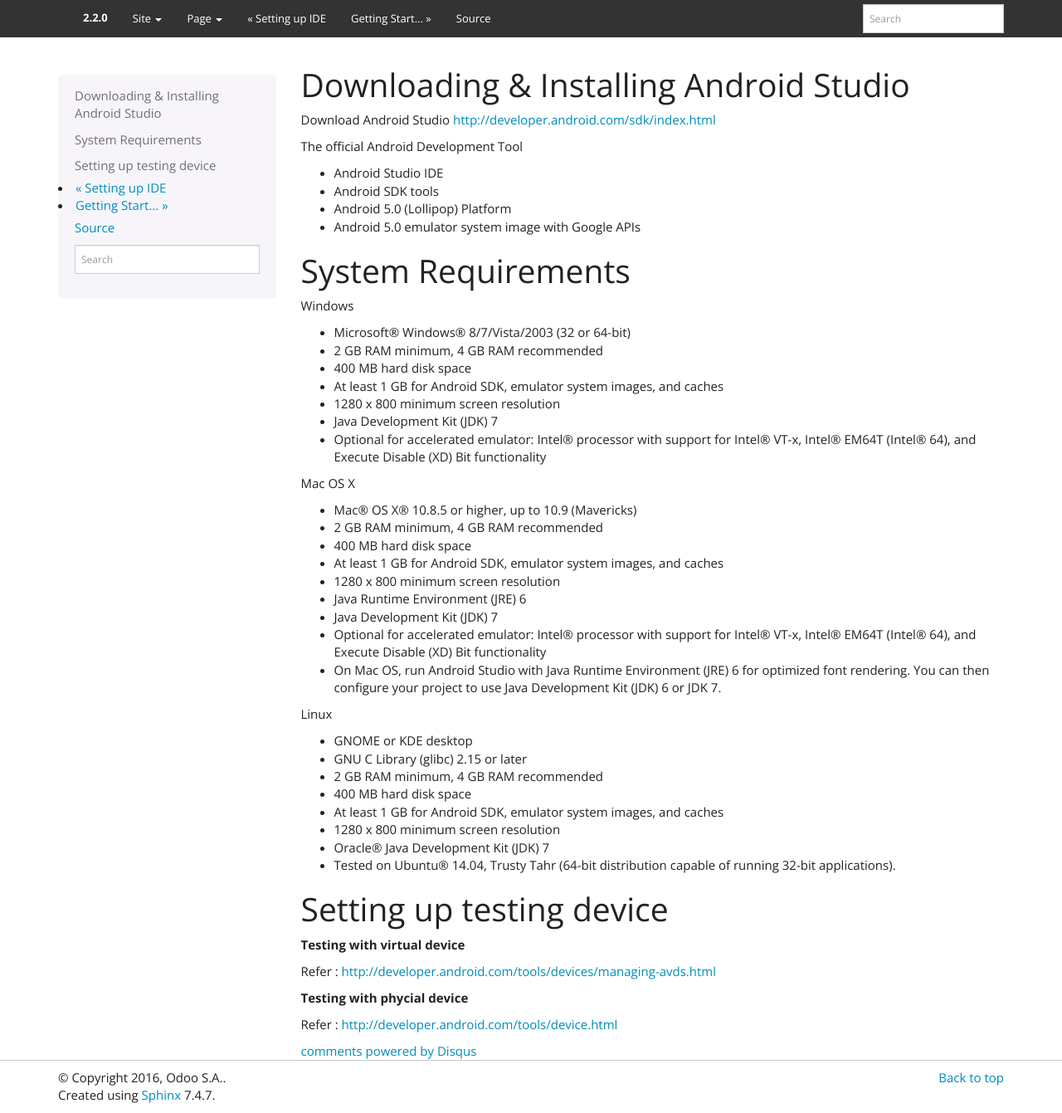
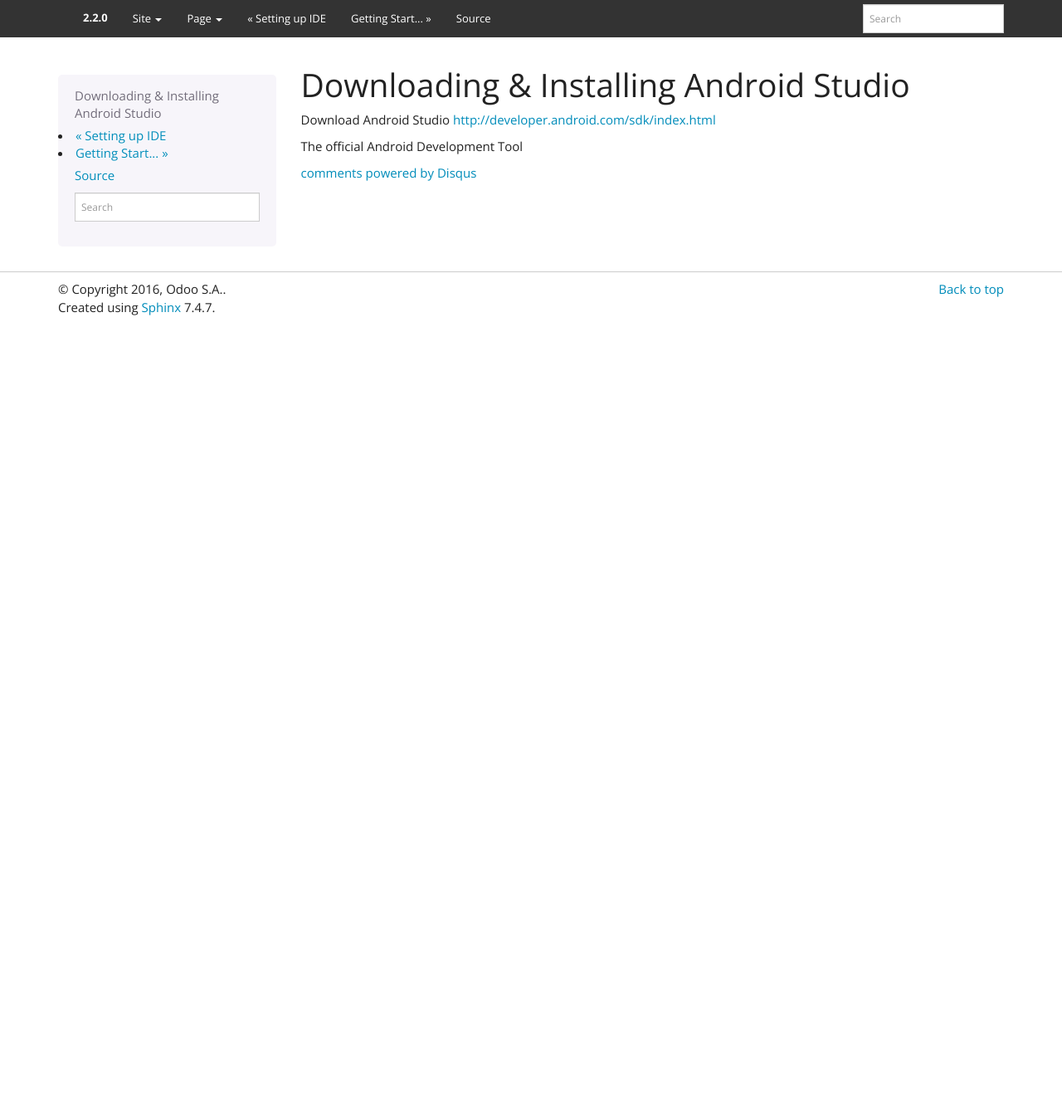
Before and after one commit to Odoo-mobile/doc, a Sphinx documentation site: the page built from source/setting-up/development-environment/ide-setup.rst, in a window 1280 px wide and 1341 px high. Shown: the whole window at 83% size. Built offline with Sphinx 7.4.7, drawn with Linux system fonts in a browser that asks for light colours; comment, search, counter and statistics services are not loaded.

Commit message:
[IMP] Improve documentation and images

```diff
--- a/source/getting-started/downloading/downloading.rst
+++ b/source/getting-started/downloading/downloading.rst
@@ -67,4 +67,6 @@
 
 Odoo Mobile Framework Issues : https://github.com/Odoo-mobile/framework/issues
 
-Contact us: android@openerp.co.in
+Contact us: android@odoo.co.in
+
+Twitter: https://twitter.com/odoomobile
--- a/source/getting-started/working-with-odoo-mobile/first-step-to-odoo-mobile.rst
+++ b/source/getting-started/working-with-odoo-mobile/first-step-to-odoo-mobile.rst
@@ -17,4 +17,4 @@
 
 .. image:: images/odoo_apps.png
    :target: https://play.google.com/store/apps/developer?id=Odoo+SA
-   :width: 540px
+   :width: 856px
--- a/source/setting-up/development-environment/ide-setup.rst
+++ b/source/setting-up/development-environment/ide-setup.rst
@@ -6,59 +6,3 @@
 Download Android Studio http://developer.android.com/sdk/index.html
 
 The official Android Development Tool
-
-- Android Studio IDE
-- Android SDK tools
-- Android 5.0 (Lollipop) Platform
-- Android 5.0 emulator system image with Google APIs
-
-System Requirements
---------------------
-
-Windows
-
-- Microsoft® Windows® 8/7/Vista/2003 (32 or 64-bit)
-- 2 GB RAM minimum, 4 GB RAM recommended
-- 400 MB hard disk space
-- At least 1 GB for Android SDK, emulator system images, and caches
-- 1280 x 800 minimum screen resolution
-- Java Development Kit (JDK) 7
-- Optional for accelerated emulator: Intel® processor with support for Intel® VT-x, Intel® EM64T (Intel® 64), and Execute Disable (XD) Bit functionality
-
-
-Mac OS X
-
-- Mac® OS X® 10.8.5 or higher, up to 10.9 (Mavericks)
-- 2 GB RAM minimum, 4 GB RAM recommended
-- 400 MB hard disk space
-- At least 1 GB for Android SDK, emulator system images, and caches
-- 1280 x 800 minimum screen resolution
-- Java Runtime Environment (JRE) 6
-- Java Development Kit (JDK) 7
-- Optional for accelerated emulator: Intel® processor with support for Intel® VT-x, Intel® EM64T (Intel® 64), and Execute Disable (XD) Bit functionality
-- On Mac OS, run Android Studio with Java Runtime Environment (JRE) 6 for optimized font rendering. You can then configure your project to use Java Development Kit (JDK) 6 or JDK 7.
-
-Linux
-
-- GNOME or KDE desktop
-- GNU C Library (glibc) 2.15 or later
-- 2 GB RAM minimum, 4 GB RAM recommended
-- 400 MB hard disk space
-- At least 1 GB for Android SDK, emulator system images, and caches
-- 1280 x 800 minimum screen resolution
-- Oracle® Java Development Kit (JDK) 7
-- Tested on Ubuntu® 14.04, Trusty Tahr (64-bit distribution capable of running 32-bit applications).
-
-
-Setting up testing device
--------------------------
-
-.. index:: Device testing
-
-**Testing with virtual device**
-
-Refer : http://developer.android.com/tools/devices/managing-avds.html
-
-**Testing with phycial device**
-
-Refer : http://developer.android.com/tools/device.html
```
Also changed, not shown: source/getting-started/downloading/images/clone_framework.png, source/getting-started/downloading/images/framework_repo.png, source/getting-started/downloading/images/import_project.png, source/getting-started/downloading/images/odoo_mobile_repo.png, source/getting-started/downloading/images/run_application.png, source/getting-started/working-with-odoo-mobile/images/odoo_apps.png.
